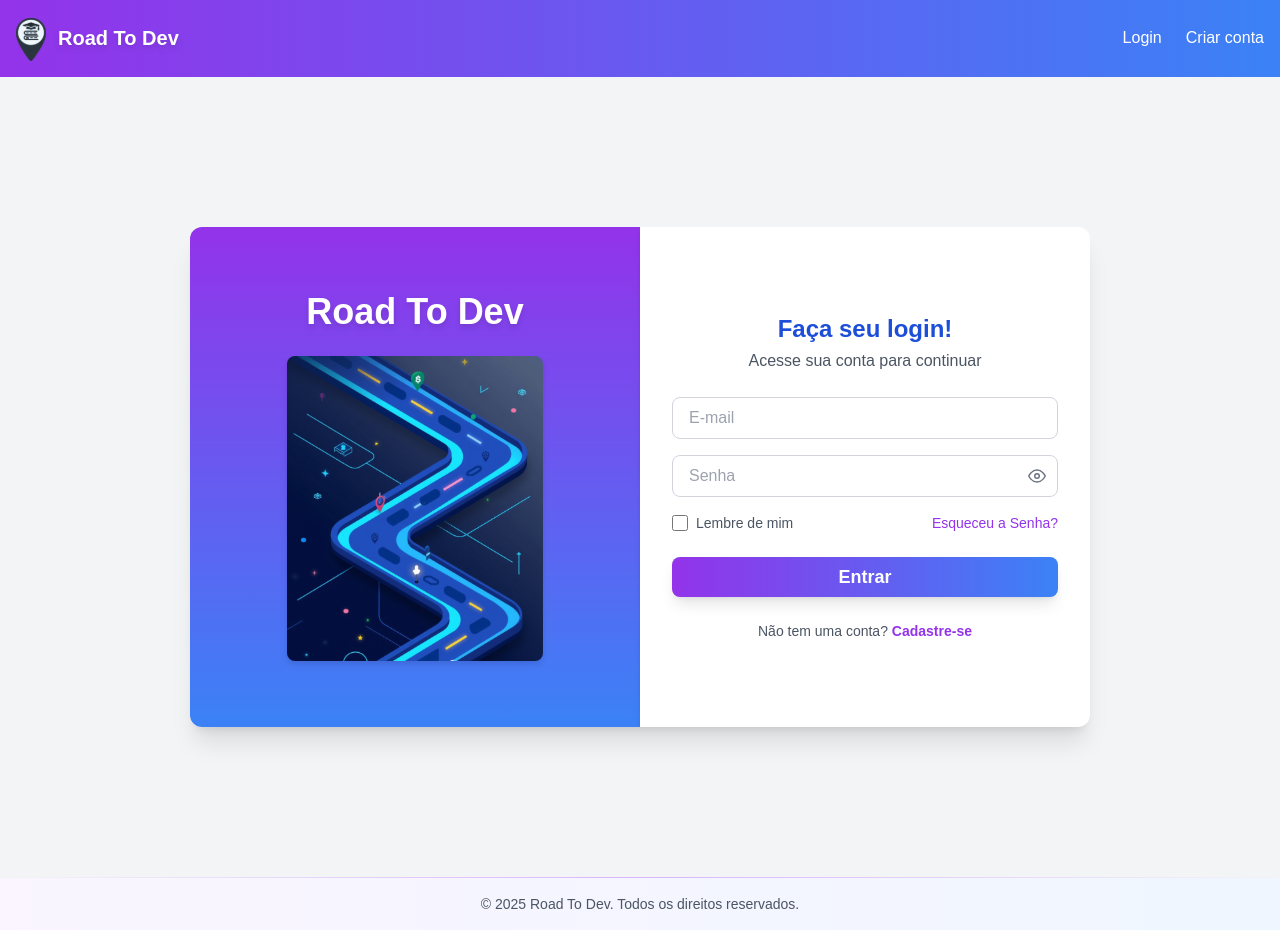
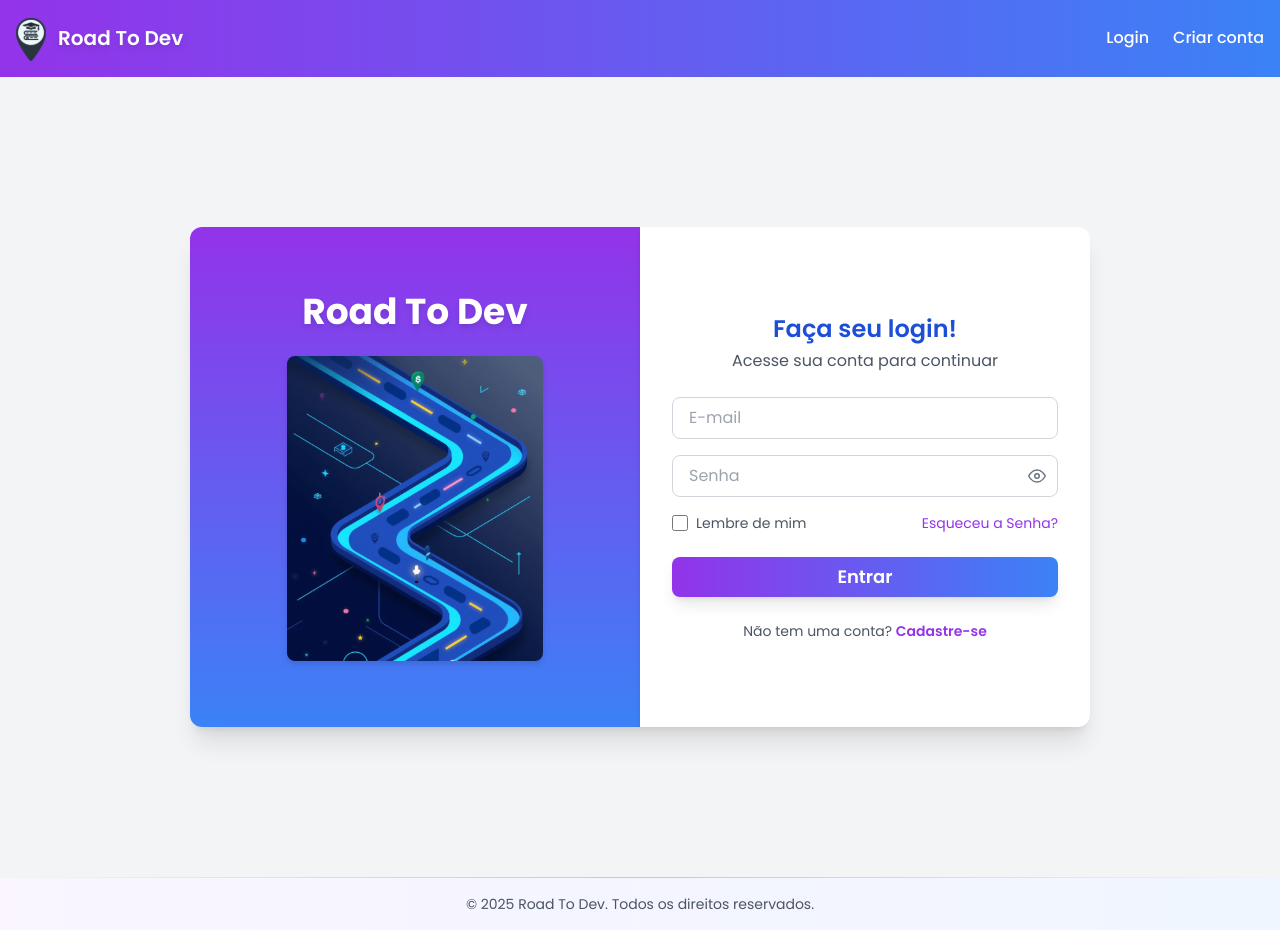
Before and after one commit to fiefaneves/RoadToDev, a Next.js app in the folder front-end/my-app/: page / in a window 1280 px wide. Built offline with nearby package versions, Linux system fonts and the light colour scheme.

Commit message:
fix(main): include icon in the tab and fixed font of pages

```diff
--- a/front-end/my-app/src/app/layout.tsx
+++ b/front-end/my-app/src/app/layout.tsx
@@ -20,6 +20,8 @@ export default function RootLayout({ children }: { children: React.ReactNode })
       <head>
         <meta charSet="UTF-8" />
         <meta name="viewport" content="width=device-width, initial-scale=1.0" />
+        <link rel="icon" href="/RoadToDev_icon.svg" type="image/svg+xml" />
+        <link rel="apple-touch-icon" href="/RoadToDev_icon.svg" type="image/svg+xml" />
       </head>
       <body>
         <RoadMapProvider>
--- a/front-end/my-app/src/styles/globals.css
+++ b/front-end/my-app/src/styles/globals.css
@@ -1,6 +1,8 @@
+@import url('https://fonts.googleapis.com/css2?family=Poppins:wght@400;500;600;700&display=swap');
 @tailwind base;
 @tailwind components;
 @tailwind utilities;
+
 
 body {
 font-family: "Poppins", sans-serif;
```
